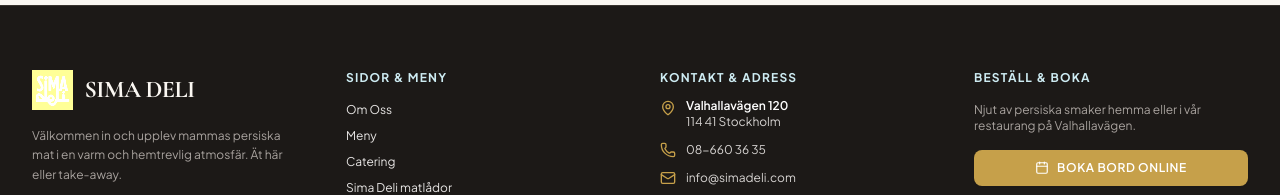
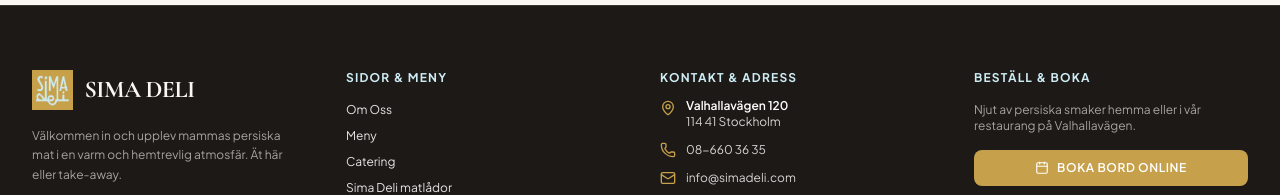
Before and after one commit to minzor26/new-sima-deli, a React (Vite) app: page / in a window 1280 px wide. Shown: the part 4060-4255 px from the top of the page. Built offline with nearby package versions, Linux system fonts and the light colour scheme.

Commit message:
Fix footer logo color

```diff
--- a/src/components/Footer.tsx
+++ b/src/components/Footer.tsx
@@ -20,7 +20,7 @@
               <img
                 src="/images/logo.png"
                 alt="Sima Deli"
-                className="h-10 w-auto brightness-200 contrast-125"
+                className="h-10 w-auto object-contain"
                 width="40"
                 height="40"
               />
```
